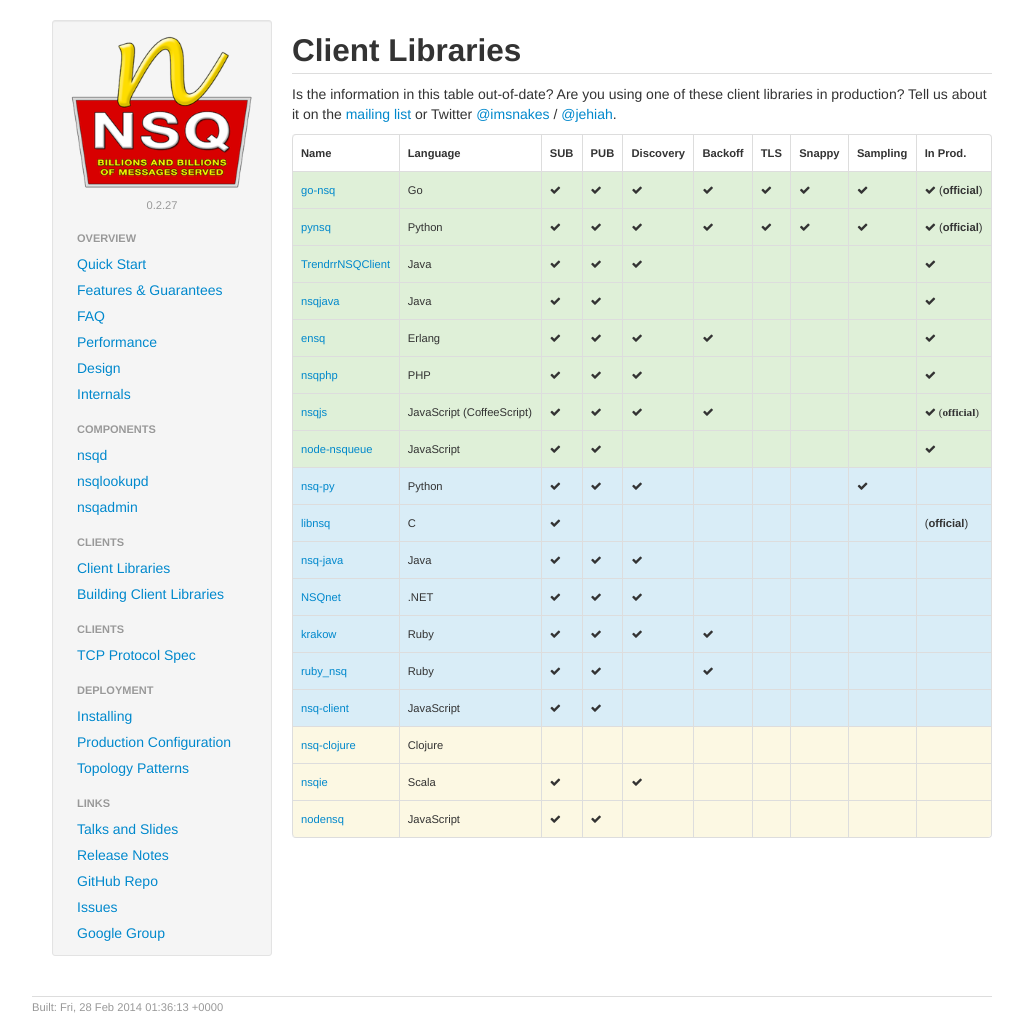
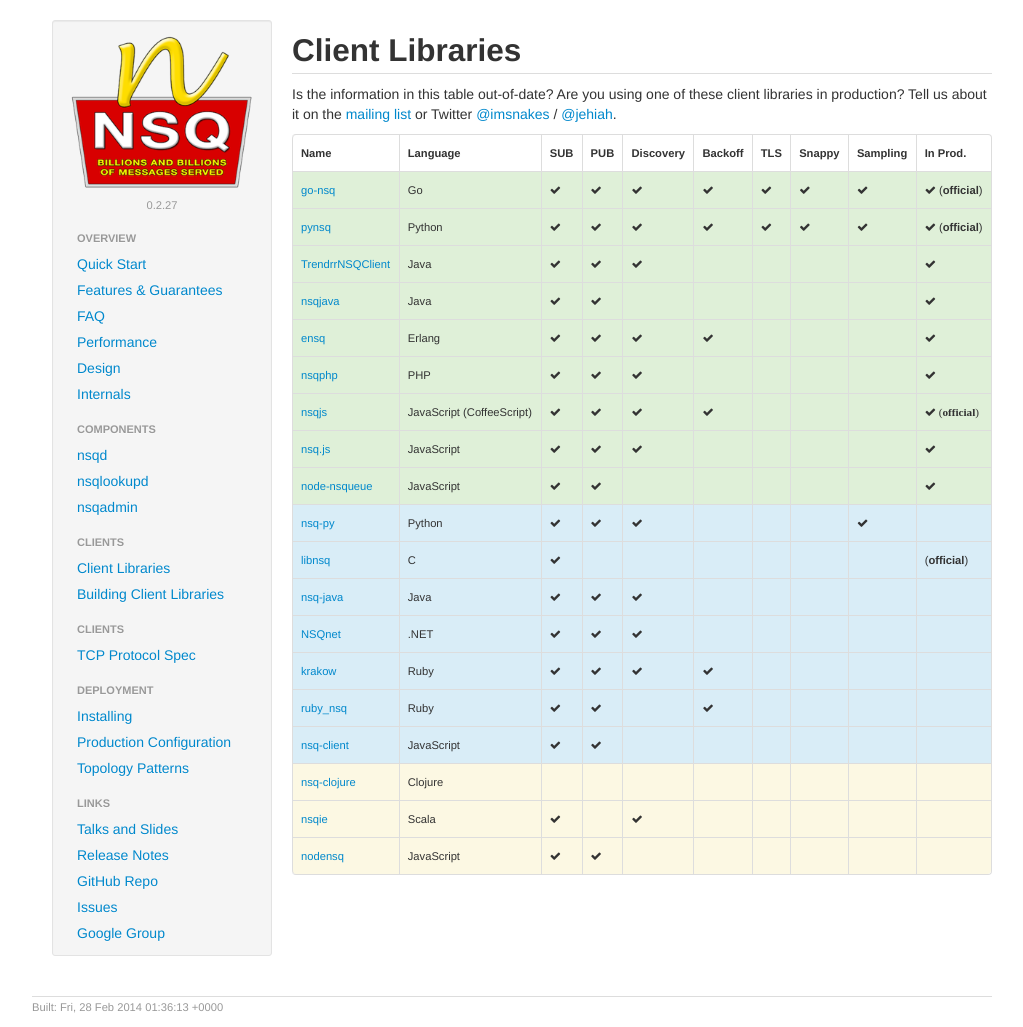
Before and after one commit to nsqio/nsq, a Jekyll site: the page built from _posts/2013-02-01-client_libraries.md, in a window 1280 px wide. Shown: the whole page, without its empty margins (118-1141 px from the left). Built offline with Jekyll 4.4.1, drawn with Linux system fonts in a browser that asks for light colours.

Commit message:
add nsq.js; tweaks

```diff
--- a/_posts/2013-02-01-client_libraries.md
+++ b/_posts/2013-02-01-client_libraries.md
@@ -105,6 +105,18 @@
     <td></td>
     <td></td>
     <td><i class="fa fa-check"> (<strong>official</strong>)</i></td>
+  </tr>
+  <tr class="success">
+    <td><a href="https://github.com/segmentio/nsq.js">nsq.js</a></td>
+    <td>JavaScript</td>
+    <td><i class="fa fa-check"></i></td>
+    <td><i class="fa fa-check"></i></td>
+    <td><i class="fa fa-check"></i></td>
+    <td></td>
+    <td></td>
+    <td></td>
+    <td></td>
+    <td><i class="fa fa-check"></i></td>
   </tr>
   <tr class="success">
     <td><a href="https://github.com/brianc/node-nsqueue">node-nsqueue</a></td>
```
Also changed, not shown: _includes/intro.md (+4 -2 lines).
